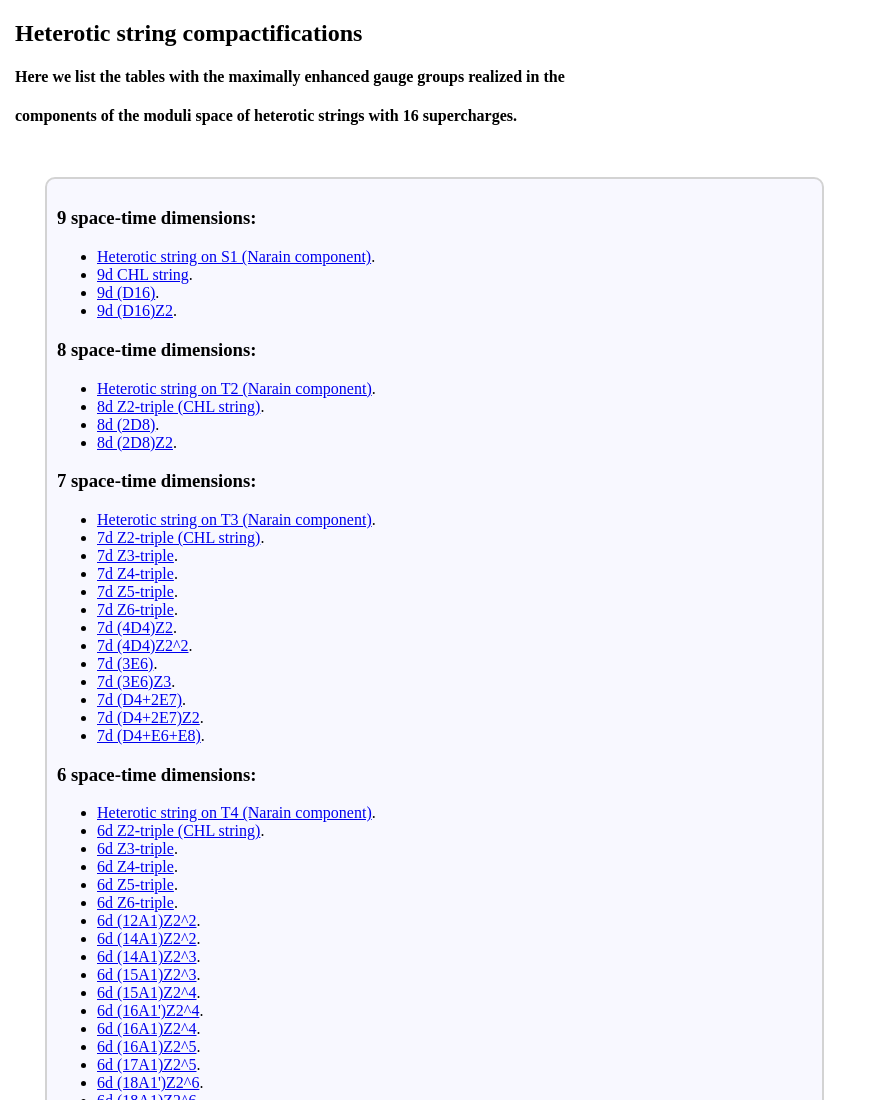
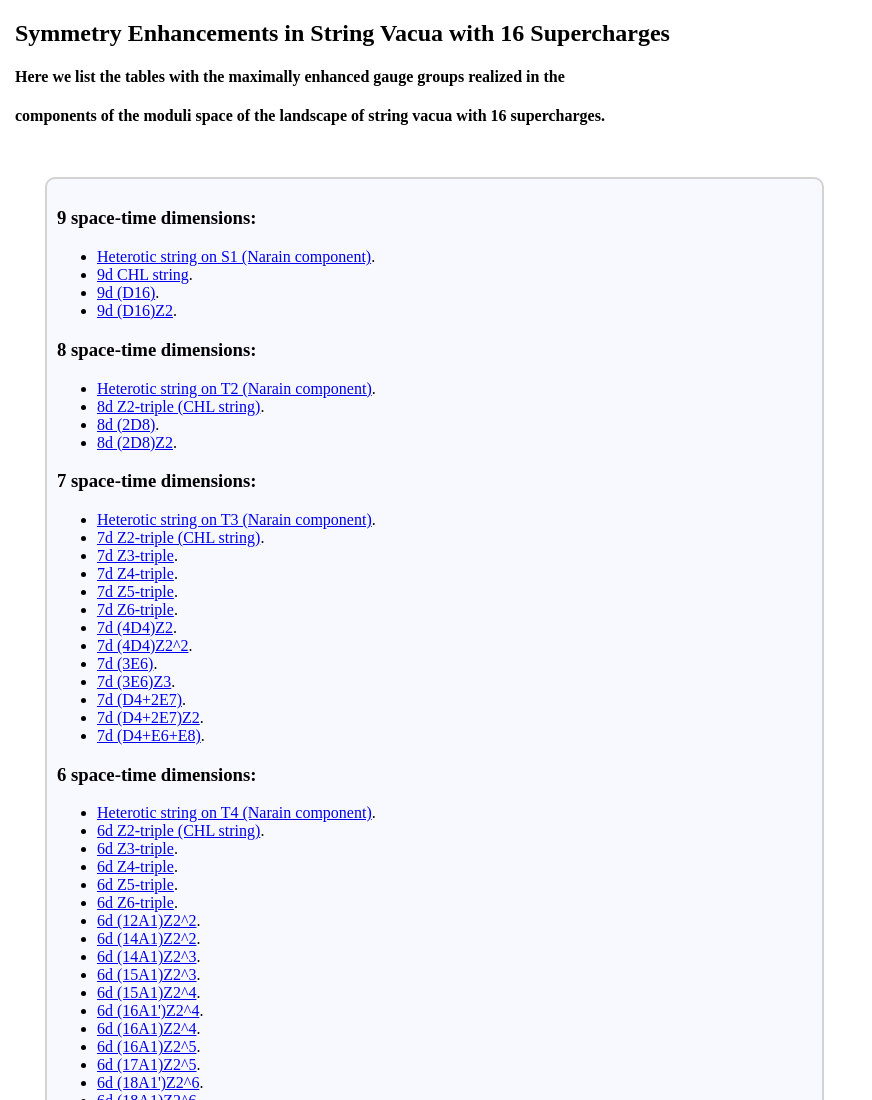
Before and after one commit to bernardofraiman/bernardofraiman.github.io, a plain HTML site: page heterotic/index.html in a window 1280 px wide. Shown: the top 1100 px of the page, without its empty margins (0-872 px from the left). Drawn offline with Linux system fonts and the light colour scheme.

Commit message:
Update index.html

```diff
--- a/heterotic/index.html
+++ b/heterotic/index.html
@@ -20,10 +20,10 @@
     </style>
 		</head>
 <body>
-<h2>Heterotic string compactifications</h2>
+<h2>Symmetry Enhancements in String Vacua with 16 Supercharges</h2>
 
 <h4>Here we list the tables with the maximally enhanced gauge groups realized in the</h4>
-<h4> components of the moduli space of heterotic strings with 16 supercharges.</h4>
+<h4> components of the moduli space of the landscape of string vacua with 16 supercharges.</h4>
 
 <div class=Box1>
 
```
